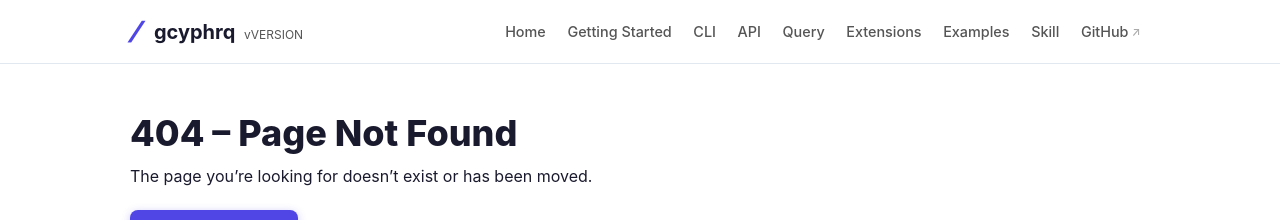
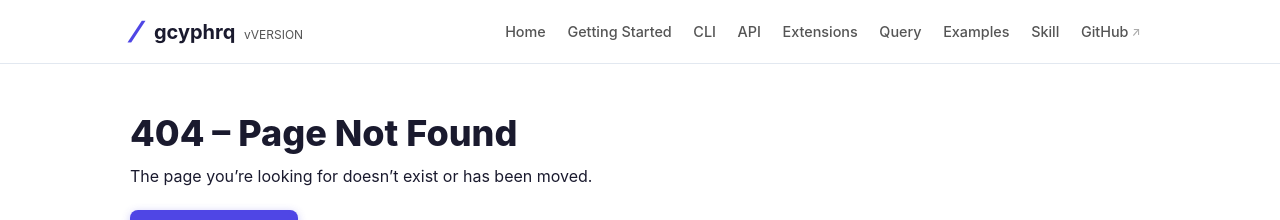
Before and after one commit to plelevier/gcyphrq, a Jekyll site: the page built from docs/404.md, in a window 1280 px wide. Shown: the top 220 px of the page. Built offline with Jekyll 4.4.1, drawn with Linux system fonts in a browser that asks for light colours.

Commit message:
docs: move Extensions link between API and Query

```diff
--- a/docs/_config.yml
+++ b/docs/_config.yml
@@ -29,10 +29,10 @@ nav:
     url: /cli/
   - title: API
     url: /library-api/
+  - title: Extensions
+    url: /extensions/
   - title: Query
     url: /query-guide/
-  - title: Extensions
-    url: /extensions/
   - title: Examples
     url: /examples/
   - title: Skill
```
